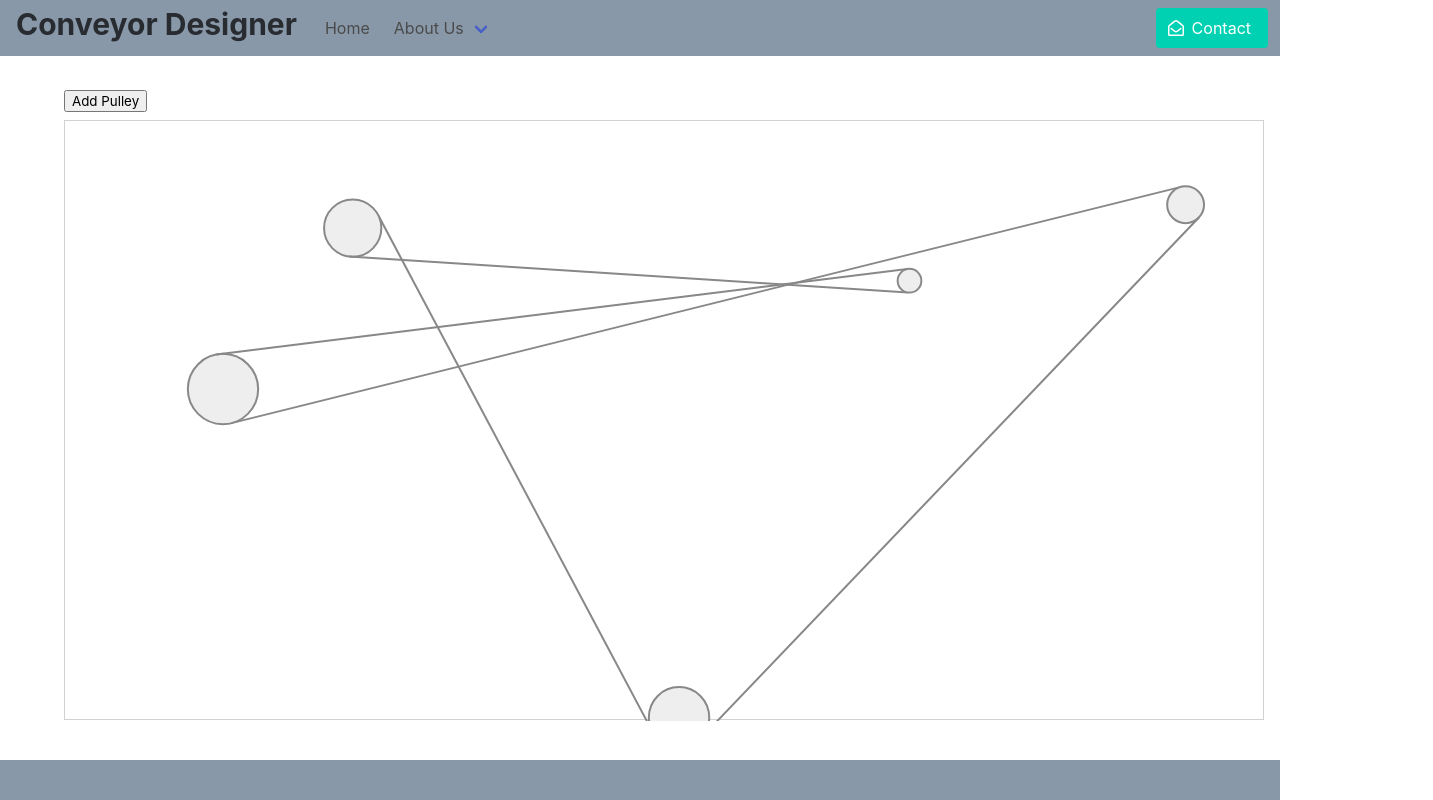
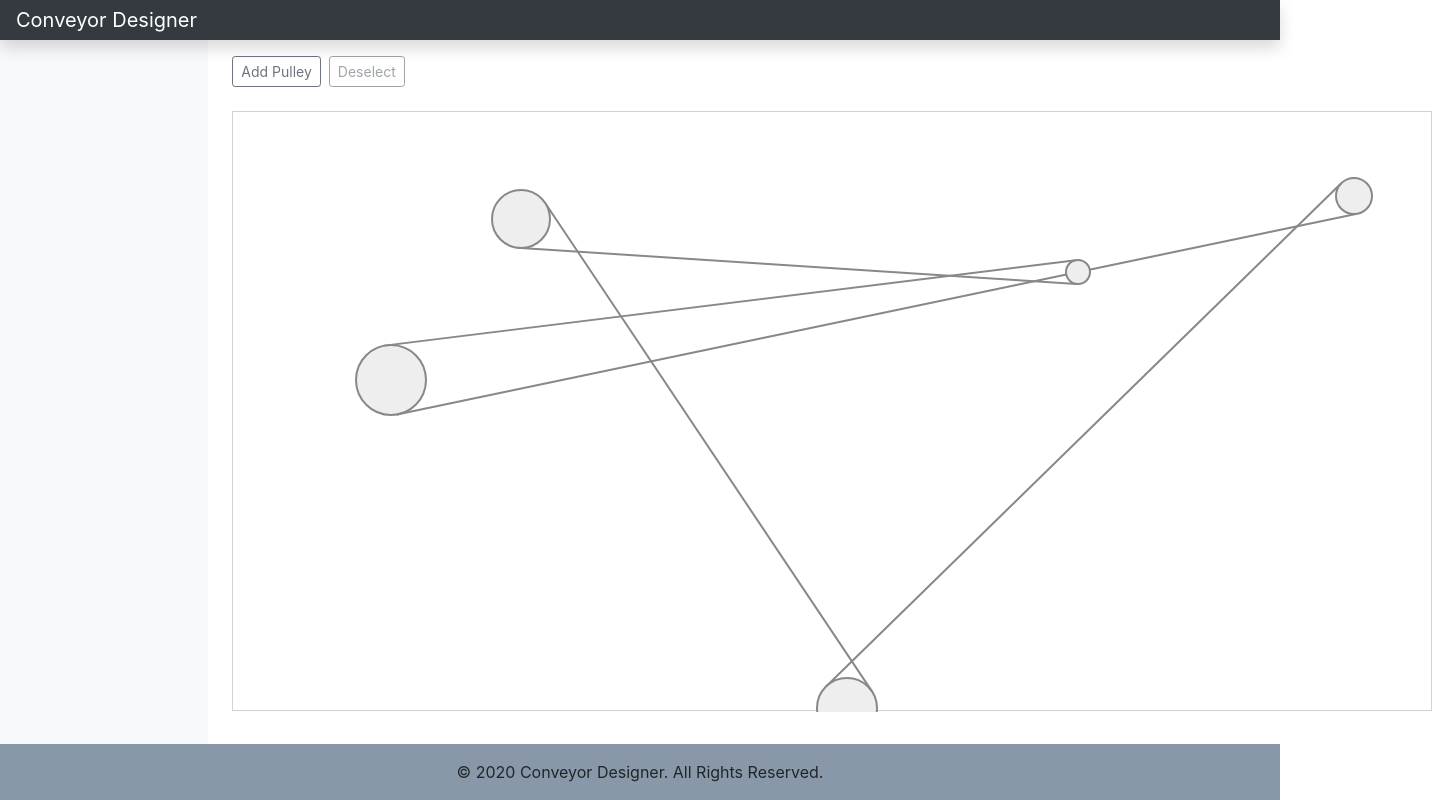
Before and after one commit to cbarsony/conveyor, a React (Create React App) app: page / in a window 1280 px wide. Shown: the top 800 px of the page, 1433 px wide, since content can reach past the window. Built offline with nearby package versions, Linux system fonts and the light colour scheme.

Commit message:
Konva<->React communication

```diff
--- a/package.json
+++ b/package.json
@@ -6,14 +6,14 @@
     "@testing-library/jest-dom": "^4.2.4",
     "@testing-library/react": "^9.3.2",
     "@testing-library/user-event": "^7.1.2",
-    "bulma": "^0.9.0",
+    "bootstrap": "^4.5.0",
     "immutability-helper": "^3.1.1",
+    "jquery": "^3.5.1",
     "konva": "^7.0.3",
     "lodash": "^4.17.15",
-    "pixi.js": "^5.3.0",
+    "popper.js": "^1.16.1",
     "react": "^16.13.1",
     "react-dom": "^16.13.1",
-    "react-konva": "^16.13.0-3",
     "react-scripts": "3.4.1"
   },
   "scripts": {
--- a/src/App.js
+++ b/src/App.js
@@ -13,76 +13,93 @@ export const ROTATION = {
 }
 
 export const App = () => {
-  /*const [pulleys, setPulleys] = React.useState([
-    {
-      x: 200,
-      y: 250,
-      radius: 20,
-      rotation: ROTATION.CLOCKWISE,
-    },
-    {
-      x: 1000,
-      y: 250,
-      radius: 50,
-      rotation: ROTATION.CLOCKWISE,
-    },
-  ])*/
   const [pulleys, setPulleys] = React.useState(_.range(5).map(n => ({
     id: uuid(),
-    x: Math.random() * 1200,
-    y: Math.random() * 600,
-    radius: Math.random() * 30 + 10,
-    rotation: Math.random() > 0.5 ? ROTATION.CLOCKWISE : ROTATION.ANTICLOCKWISE,
+    x: Math.round(Math.random() * 1200),
+    y: Math.round(Math.random() * 600),
+    radius: Math.round(Math.random() * 30 + 10),
+    rotation: Math.random() > 1 ? ROTATION.CLOCKWISE : ROTATION.ANTICLOCKWISE,
   })))
   const [dropItem, setDropItem] = React.useState(null)
+  const [selectedPulleyId, setSelectedPulleyId] = React.useState(null)
+  const selectedPulley = pulleys.find(p => p.id === selectedPulleyId)
 
   return (
-    <div className="App">
+    <React.Fragment>
 
-      <nav className="navbar">
-        <div className="navbar-brand">
-          <h1 className="App__heading">Conveyor Designer</h1>
-          <div className="navbar-burger burger" data-target="navbarExampleTransparentExample">
-            <span></span>
-            <span></span>
-            <span></span>
+      <nav className="navbar navbar-dark sticky-top bg-dark flex-md-nowrap p-0 shadow">
+        <a className="navbar-brand col-md-3 col-lg-2 mr-0 px-3" href="#">Conveyor Designer</a>
+      </nav>
+
+      <div id="Content" className="container-fluid row">
+
+        <nav id="sidebarMenu" className="col-md-3 col-lg-2 d-md-block bg-light sidebar collapse">
+          <div className="sidebar-sticky pt-3">
+            {selectedPulleyId && (
+              <form>
+                <div className="form-group row">
+                  <label htmlFor="inputX" className="col-sm-2 col-form-label">X:</label>
+                  <div className="col-sm-10">
+                    <input
+                      type="number"
+                      className="form-control"
+                      id="inputX"
+                      value={selectedPulley.x}
+                      onChange={e => {
+                        const value = e.target.value
+                        const stage = window.Konva.stages[0]
+                        stage.findOne(`#${selectedPulleyId}`).setAttr('x', value)
+                        stage.children[0].draw()
+
+                        setPulleys(pulleys => {
+                          const pulleyIndex = pulleys.findIndex(p => p.id === selectedPulleyId)
+
+                          return update(pulleys, {
+                            [pulleyIndex]: {
+                              x: {
+                                $set: value,
+                              },
+                            },
+                          })
+                        })
+                      }}
+                    />
                   </div>
                 </div>
-
-        <div id="navbarExampleTransparentExample" className="navbar-menu">
-          <div className="navbar-start">
-            <a className="navbar-item" href="#">Home</a>
-            <div className="navbar-item has-dropdown is-hoverable">
-              <a className="navbar-link" href="#">About Us</a>
-              <div className="navbar-dropdown is-boxed">
-                <a className="navbar-item" href="#">Our Team</a>
-                <a className="navbar-item" href="#">Our Story</a>
-                <a className="navbar-item" href="#">Locations</a>
+                <div className="form-group row">
+                  <label htmlFor="inputY" className="col-sm-2 col-form-label">Y:</label>
+                  <div className="col-sm-10">
+                    <input
+                      type="number"
+                      className="form-control"
+                      id="inputY"
+                      value={selectedPulley.y}
+                      onChange={() => {}}
+                    />
                   </div>
                 </div>
-          </div>
-
-          <div className="navbar-end">
-            <div className="navbar-item">
-              <div className="field is-grouped">
-                <p className="control">
-                  <a className="button is-primary" href="#">
-                    <span className="icon">
-                      <i className="far fa-envelope-open"></i>
-                    </span>
-                    <span>Contact</span>
-                  </a>
-                </p>
+                <div className="form-group row">
+                  <label htmlFor="inputRadius" className="col-sm-2 col-form-label">Radius:</label>
+                  <div className="col-sm-10">
+                    <input
+                      type="number"
+                      className="form-control"
+                      id="inputRadius"
+                      value={selectedPulley.radius}
+                      onChange={() => {}}
+                    />
                   </div>
                 </div>
-          </div>
+              </form>
+            )}
           </div>
         </nav>
 
-      <section className="section">
-        <div className="container App__content">
-          <div id="GraphicsContainer">
+        <main role="main" className="col-md-9 ml-sm-auto col-lg-10 px-md-4">
+          <div className="d-flex flex-wrap flex-md-nowrap align-items-center pt-3 pb-2 mb-3">
             <button
+              type="button"
+              className="btn btn-sm btn-outline-secondary mr-2"
               onClick={() => {
                 setDropItem(dropItem => {
                   if(dropItem === 'Pulley') {
@@ -94,7 +111,21 @@ export const App = () => {
                 })
               }}
             >{dropItem === 'Pulley' ? 'Cancel' : 'Add Pulley'}</button>
+            <button
+              className="btn btn-sm btn-outline-secondary"
+              onClick={() => {
+                const stage = window.Konva.stages[0]
+                stage.findOne(`#${selectedPulleyId}`).setAttr('fill', '#eee')
+                setSelectedPulleyId(null)
+                stage.children[0].draw()
+              }}
+              disabled={!selectedPulley}
+            >Deselect</button>
+          </div>
+
           <Designer
+            selectedPulleyId={selectedPulleyId}
+            setSelectedPulleyId={id => setSelectedPulleyId(id)}
             pulleys={pulleys}
             dropItem={dropItem}
             onPulleyDrop={(dropPoint, pulleyIndex) => {
@@ -107,9 +138,9 @@ export const App = () => {
                 }]]
               }))
             }}
-              onPulleyMove={(pulleyIndex, x, y) => {
+            onPulleyMove={(id, x, y) => {
               setPulleys(pulleys => update(pulleys, {
-                  [pulleyIndex]: {
+                [id]: {
                   x: {
                     $set: x,
                   },
@@ -120,18 +151,16 @@ export const App = () => {
               }))
             }}
           />
+
+        </main>
       </div>
-        </div>
-      </section>
 
-      <footer className="footer">
-        <div className="content has-text-centered">
-          <p>
-            <strong>&copy; 2020 Conveyor Designer. All Rights Reserved.</strong>
-          </p>
+      <footer className="footer mt-auto py-3">
+        <div className="container">
+          <span id="FooterMessage">&copy; 2020 Conveyor Designer. All Rights Reserved.</span>
         </div>
       </footer>
 
-    </div>
+    </React.Fragment>
   )
 }
--- a/src/Designer.js
+++ b/src/Designer.js
@@ -1,41 +1,10 @@
 import React from 'react'
 import Konva from 'konva'
-import {Stage, Layer, Circle, Line} from 'react-konva'
 
-import {getTangents, getDistanceOfSectionAndPoint} from './calculator'
+import {getTangents} from './calculator'
 
-const Pulley = ({x, y, radius, rotation, onDragEnd}) => (
-  <Circle
-    draggable
-    onDragEnd={e => {
-      const x = e.target.x()
-      const y = e.target.y()
-      onDragEnd(x, y)
-    }}
-    x={x}
-    y={y}
-    radius={radius}
-    stroke="#888"
-    fill="#eee"
-    shadowForStrokeEnabled={false}
-  />
-)
-
-const Belt = ({start, end}) => (
-  <Line
-    points={[
-      start.x,
-      start.y,
-      end.x,
-      end.y,
-    ]}
-    stroke="#888"
-    shadowForStrokeEnabled={false}
-  />
-)
-
-export const Designer = ({pulleys}) => {
-  React.useEffect(() => {
+export const Designer = ({pulleys, selectedPulleyId, setSelectedPulleyId}) => {
+  React.useEffect(() =>     {
       const stage = new Konva.Stage({
         container: 'Designer',
         width: 1200,
@@ -43,7 +12,17 @@ export const Designer = ({pulleys}) => {
       })
       const layer = new Konva.Layer()
 
-    pulleys.map((pulley, pulleyIndex) => {
+      /*stage.on('click', () => {
+       if(selectedPulleyId !== null) {
+       const prevSelectedPulley = stage.findOne(`#${selectedPulleyId}`)
+       prevSelectedPulley.setAttr('fill', pulleyFillColor)
+       selectedPulleyId = null
+
+       layer.draw()
+       }
+       })*/
+
+      pulleys.forEach((pulley, pulleyIndex) => {
         const nextPulley = pulleyIndex === pulleys.length - 1 ? pulleys[0] : pulleys[pulleyIndex + 1]
         const prevPulley = pulleyIndex === 0 ? pulleys[pulleys.length - 1] : pulleys[pulleyIndex - 1]
         const tangents = getTangents(pulley, nextPulley)
@@ -59,6 +38,18 @@ export const Designer = ({pulleys}) => {
           stroke: '#888',
           shadowForStrokeEnabled: false,
           draggable: true,
+        })
+
+        pulleyGeometry.on('click', ({target}) => {
+          if(selectedPulleyId !== null) {
+            const prevSelectedPulley = stage.findOne(`#${selectedPulleyId}`)
+            prevSelectedPulley.setAttr('fill', '#eee')
+          }
+          const selectedPulley = stage.findOne(`#${target.attrs.id}`)
+          selectedPulley.setAttr('fill', '#e00')
+
+          layer.draw()
+          setSelectedPulleyId(target.attrs.id)
         })
 
         pulleyGeometry.on('dragend', ({target}) => {
@@ -116,7 +107,8 @@ export const Designer = ({pulleys}) => {
 
       stage.add(layer)
       layer.draw()
-  }, [])
+    }
+    , [])
 
   return (
     <div id="Designer"></div>
--- a/src/index.css
+++ b/src/index.css
@@ -10,6 +10,15 @@ body {
 code {
   font-family: source-code-pro, Menlo, Monaco, Consolas, 'Courier New',
     monospace;
+}
+
+html, body, #root, #Content {
+  height: 100%;
+}
+
+#root {
+  display: flex;
+  flex-direction: column;
 }
 
 .konvajs-content {
@@ -68,3 +77,8 @@ input[type=number] {
 .section {
   padding: 2rem 1rem;
 }
+
+#FooterMessage {
+  display:table;
+  margin:0 auto;
+}
--- a/src/index.js
+++ b/src/index.js
@@ -1,6 +1,10 @@
 import React from 'react'
 import ReactDOM from 'react-dom'
-import 'bulma/css/bulma.css'
+import 'jquery/dist/jquery'
+import 'popper.js/dist/popper'
+import 'bootstrap/dist/js/bootstrap'
+import 'bootstrap/dist/css/bootstrap.css'
+
 import './index.css'
 import {App} from './App'
 
```
Also changed, not shown: 1 other file (tests, documents, lock files or other folders). Lines whose indentation alone changed are shown as unchanged.
